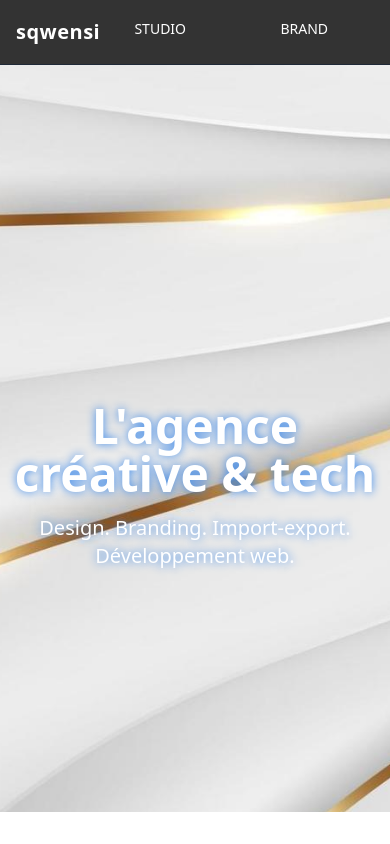
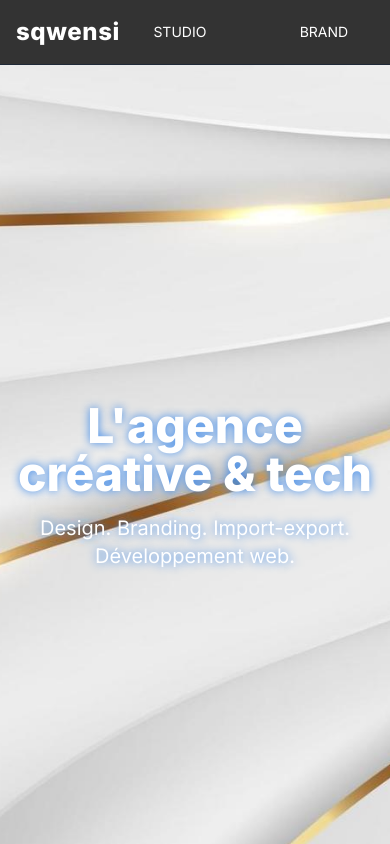
Before and after one commit to akaly-one/kali-tech-site, a plain HTML site: page home.html in a window 390 px wide. Drawn offline with nearby package versions, Linux system fonts and the light colour scheme.

Commit message:
Fix bouton logo actif + menu responsive mobile + frame dynamique

```diff
--- a/home.html
+++ b/home.html
@@ -20,14 +20,45 @@
   animation: colorWave 3s infinite;
 }
 
+@keyframes glow {
+  0%, 100% { text-shadow: 0 0 10px #22c55e; }
+  25% { text-shadow: 0 0 10px #3b82f6; }
+  50% { text-shadow: 0 0 10px #a855f7; }
+  75% { text-shadow: 0 0 10px #f59e0b; }
+}
+
+.animate-color-aura {
+  animation: glow 4s ease-in-out infinite;
+}
+
+html, body {
+  margin: 0;
+  padding: 0;
+  height: 100%;
+}
+
+body {
+  font-family: 'Inter', sans-serif;
+  background-color: #fff;
+  color: #111;
+}
+
 #content-frame {
-  opacity: 0;
-  transition: opacity 0.5s ease-in-out;
-  min-height: calc(100vh - 4rem); /* hauteur min adaptée à un header + frame */
+  position: absolute;
+  top: 4rem;
+  left: 0;
+  width: 100vw;
+  height: calc(100vh - 4rem);
+  overflow: hidden;
+  padding: 0;
+  pointer-events: none;
 }
-#content-frame.loaded {
-  opacity: 1;
+
+#logo-frame {
+  position: relative;
+  z-index: 60;
 }
+
 .loader {
   display: flex;
   justify-content: center;
@@ -36,6 +67,42 @@
   color: #888;
   font-size: 1rem;
 }
+
+.menu-link {
+  position: relative;
+  display: inline-block;
+  padding: 5px 10px;
+  z-index: 1;
+  transition: color 0.3s ease;
+}
+
+.menu-link::after {
+  content: '';
+  position: absolute;
+  bottom: 0;
+  left: 0;
+  height: 2px;
+  width: 0%;
+  background: linear-gradient(90deg, #22c55e, #3b82f6, #a855f7, #f59e0b, #22c55e);
+  transition: width 0.4s ease;
+}
+
+.menu-link:hover::after {
+  width: 100%;
+}
+
+.logo-animated:hover {
+  animation: colorWave 3s infinite;
+}
+
+#mobile-menu {
+  background-color: rgba(0, 0, 0, 0.95);
+  position: absolute;
+  top: 4rem;
+  left: 0;
+  width: 100%;
+  z-index: 40;
+}
 </style>
 </head>
 <body class="bg-white text-black">
@@ -43,7 +110,7 @@
   <!-- Navigation -->
   <nav class="fixed top-0 w-full bg-black/80 text-white z-50 border-b border-gray-800">
     <div class="max-w-6xl mx-auto px-4 py-4 flex justify-between items-center">
-      <a id="logo-frame" data-src="Frames/homefr.html" class="text-xl font-bold tracking-wide logo-animated cursor-pointer">sqwensi</a>
+      <div id="logo-frame" data-src="Frames/hfr.html" class="text-2xl md:text-3xl font-extrabold tracking-wide logo-animated cursor-pointer select-none">sqwensi</div>
       <ul class="desktop-menu flex space-x-6 text-sm font-medium">
         <li><a href="Frames/studio.html" class="menu-link uppercase relative group"><span class="link-text">Studio</span><span class="absolute bottom-0 left-0 w-full h-0.5 bg-green-400 scale-x-0 group-hover:scale-x-100 transition-transform origin-left"></span></a></li>
         <li><a href="Frames/brand.html" class="menu-link uppercase relative group"><span class="link-text">Brand</span><span class="absolute bottom-0 left-0 w-full h-0.5 bg-green-400 scale-x-0 group-hover:scale-x-100 transition-transform origin-left"></span></a></li>
@@ -61,7 +128,7 @@
   </nav>
 
   <!-- Contenu dynamique -->
-  <main class="pt-16 px-0">
+  <main class="pt-0">
     <div id="content-frame" class="transition-all duration-500 ease-in-out overflow-hidden"></div>
   </main>
 
@@ -72,21 +139,18 @@
       try {
         frame.classList.remove('loaded');
         frame.innerHTML = '<div class="loader">Chargement...</div>';
-        const res = await fetch('Frames/homefr.html');
+        const res = await fetch('Frames/hfr.html');
         const html = await res.text();
         setTimeout(() => {
           frame.innerHTML = html;
           frame.classList.add('loaded');
-          frame.style.minHeight = 'calc(100vh - 6rem)';
         }, 300);
 
         const temp = document.createElement('div');
         temp.innerHTML = html;
         document.body.appendChild(temp);
-        const height = temp.offsetHeight;
         document.body.removeChild(temp);
 
-        frame.style.height = height + 'px';
       } catch {
         frame.innerHTML = '<p class="text-center text-red-500">Page d’accueil introuvable.</p>';
         frame.style.height = 'auto';
@@ -125,17 +189,14 @@
           setTimeout(() => {
             frame.innerHTML = html;
             frame.classList.add('loaded');
-            frame.style.minHeight = 'calc(100vh - 6rem)';
+            window.scrollTo({ top: frame.offsetTop - 80, behavior: 'smooth' });
           }, 300);
 
           const temp = document.createElement('div');
           temp.innerHTML = html;
           document.body.appendChild(temp);
-          const height = temp.offsetHeight;
           document.body.removeChild(temp);
 
-          frame.style.height = height + 'px';
-          window.scrollTo({ top: frame.offsetTop - 80, behavior: 'smooth' });
         } catch {
           frame.innerHTML = '<p class="text-center text-red-500">Contenu introuvable.</p>';
           frame.style.height = 'auto';
@@ -148,28 +209,28 @@
       logo.addEventListener('click', async (e) => {
         e.preventDefault();
         const url = logo.getAttribute('data-src');
+        if (!url) return;
+
         frame.classList.remove('loaded');
         frame.innerHTML = '<div class="loader">Chargement...</div>';
+
         try {
-          const res = await fetch(url);
+          const res = await fetch(url, { cache: 'no-store' });
           const html = await res.text();
+
           setTimeout(() => {
             frame.innerHTML = html;
             frame.classList.add('loaded');
-            frame.style.minHeight = 'calc(100vh - 6rem)';
+            window.scrollTo({ top: frame.offsetTop - 80, behavior: 'smooth' });
           }, 300);
 
           const temp = document.createElement('div');
           temp.innerHTML = html;
           document.body.appendChild(temp);
-          const height = temp.offsetHeight;
           document.body.removeChild(temp);
 
-          frame.style.height = height + 'px';
-          window.scrollTo({ top: frame.offsetTop - 80, behavior: 'smooth' });
         } catch {
           frame.innerHTML = '<p class="text-center text-red-500">Contenu introuvable.</p>';
-          frame.style.height = 'auto';
         }
       });
     }
@@ -180,6 +241,12 @@
     mobileToggle.addEventListener('click', () => {
       mobileMenu.classList.toggle('hidden');
     });
+
+    document.querySelectorAll('#mobile-menu a').forEach(link => {
+      link.addEventListener('click', () => {
+        mobileMenu.classList.add('hidden');
+      });
+    });
   </script>
 </body>
 </html>
```
Also changed, not shown: home copy.html (+32 -1 lines), Frames/hfr.html (renamed from Frames/homefr.html).
